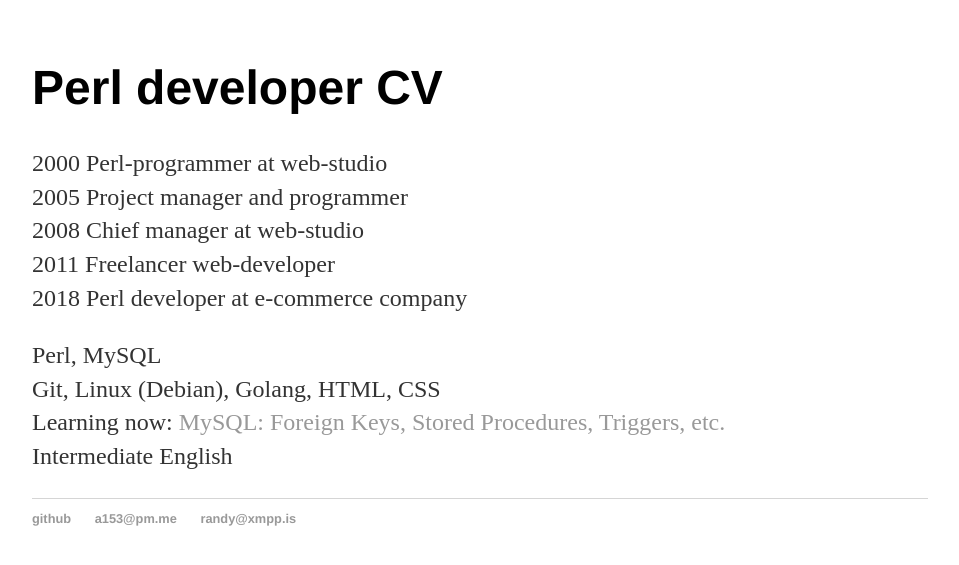
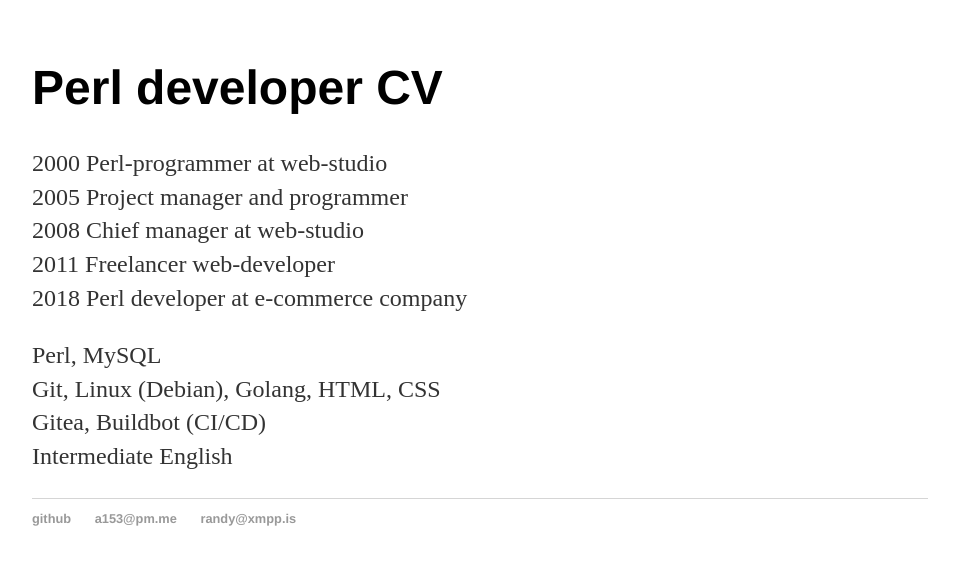
Before and after one commit to aa153/aa153.github.io, a Jekyll site: the page built from index.html, in a window 1280 px wide. Shown: the top 565 px of the page, without its empty margins (160-1119 px from the left). Built offline with Jekyll 4.4.1, drawn with Linux system fonts in a browser that asks for light colours.

Commit message:
Update index.html

```diff
--- a/index.html
+++ b/index.html
@@ -17,7 +17,10 @@ title: Perl developer resume
 	<p>
 		Perl, MySQL<br>
 		Git, Linux (Debian), Golang, HTML, CSS<br>
+		Gitea, Buildbot (CI/CD)<br>
+		<!--
 		Learning now: <a href="https://www.udemy.com/course/mysql-and-sql-from-beginner-to-advanced/" target=_blank>MySQL: Foreign Keys, Stored Procedures, Triggers, etc.</a><br>
+		-->
 		Intermediate English<br>
 	</p>
 	</div><!-- /.blurb -->
```
